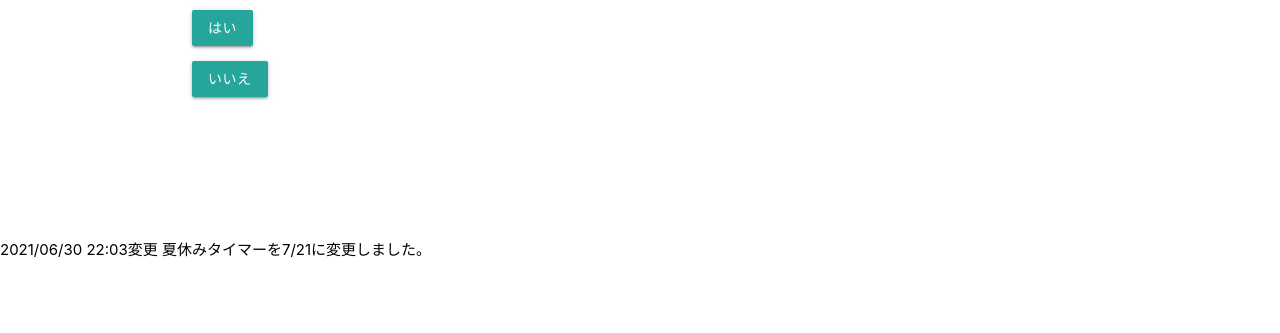
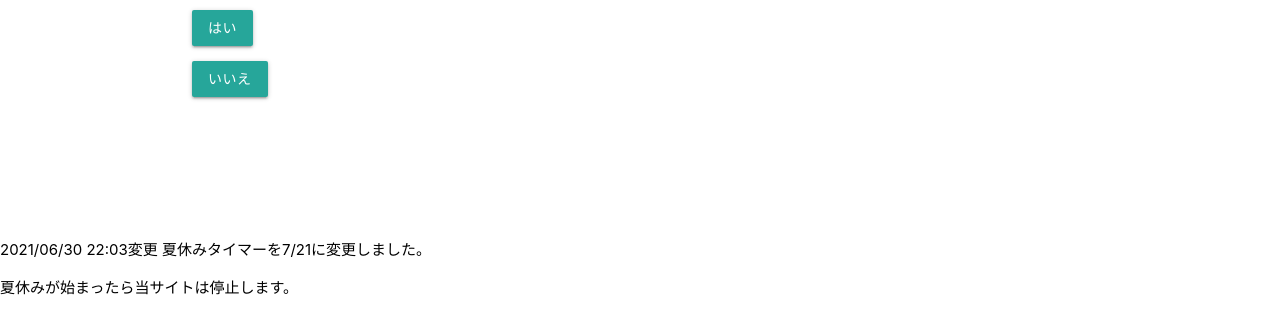
Before and after one commit to RiverTeacher/summervacationtimer, a plain HTML site: page index.html in a window 1280 px wide. Shown: the part 301-634 px from the top of the page. Drawn offline with nearby package versions, Linux system fonts and the light colour scheme.

Commit message:
停止警告文追加

```diff
--- a/index.html
+++ b/index.html
@@ -32,5 +32,6 @@
     </div>
     </script>
     　<p>2021/06/30 22:03変更 夏休みタイマーを7/21に変更しました。</p>
+  <p>夏休みが始まったら当サイトは停止します。</p>
   </body>
 </html>
```
